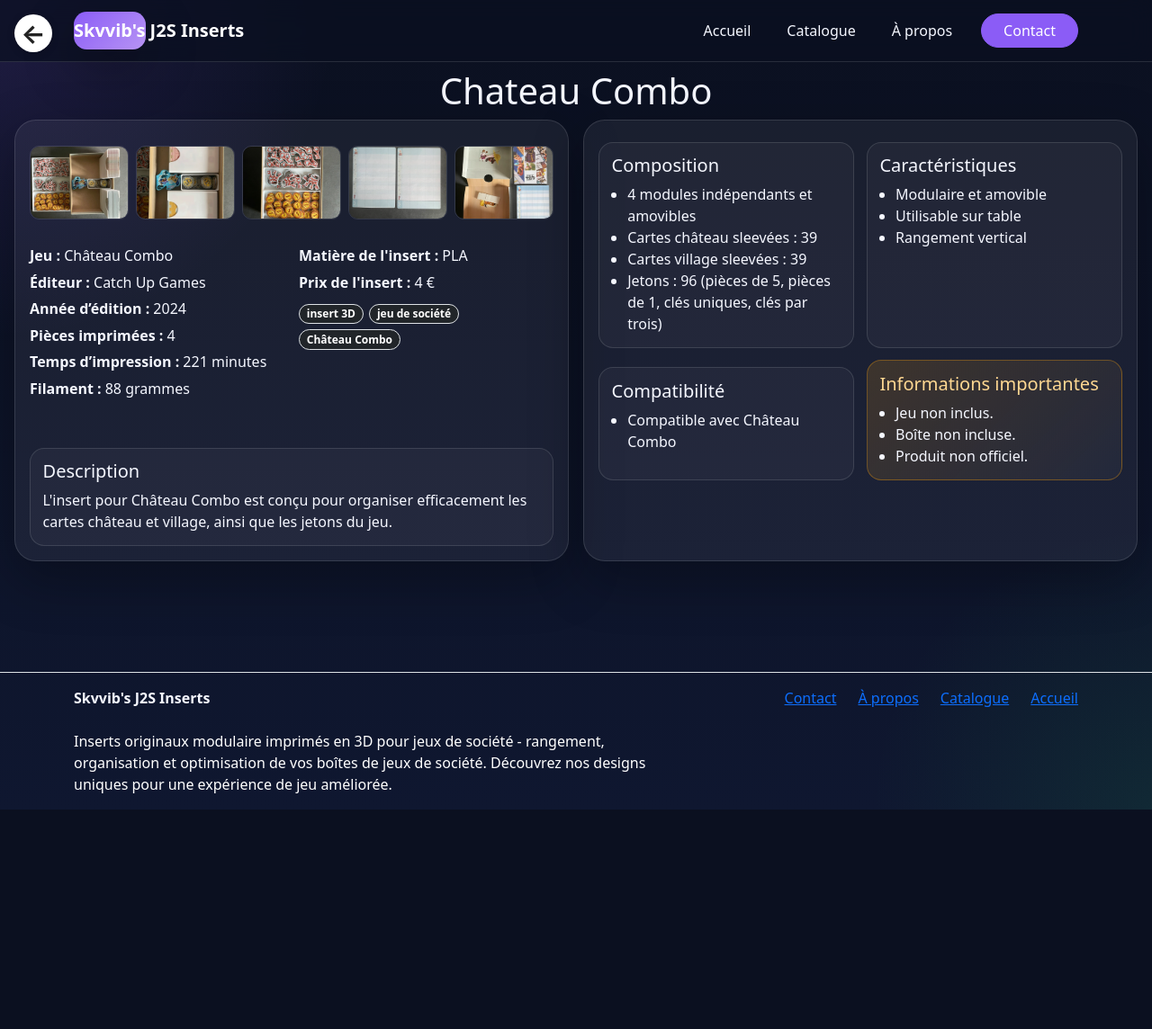
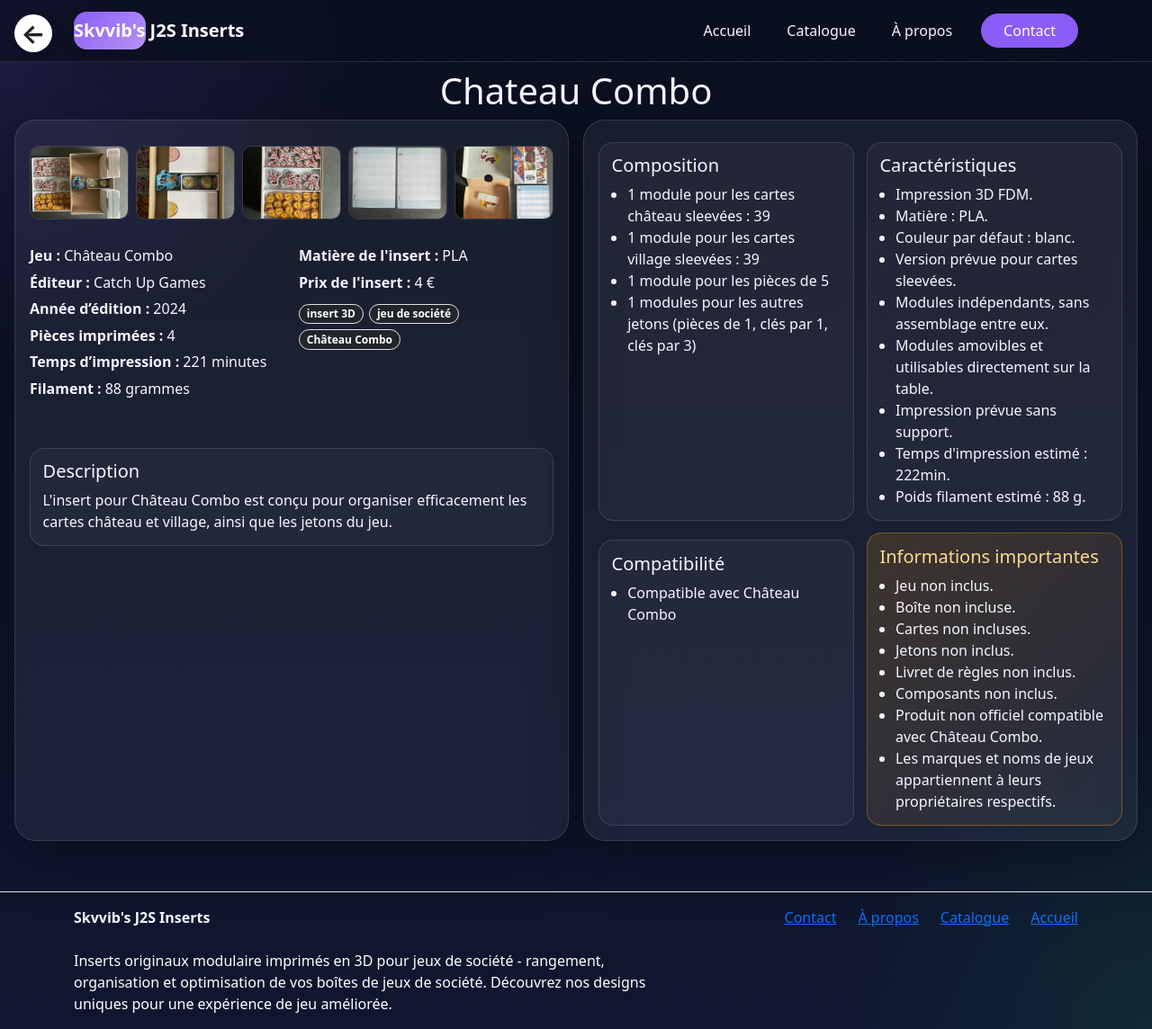
Before and after one commit to Skvvib-j2s/skvvib-j2s.github.io, a Jekyll site: the page built from _products/chateau-combo.md, in a window 1280 px wide. Shown: the whole page at 90% size. Built offline with Jekyll 4.4.1, drawn with Linux system fonts in a browser that asks for light colours; before the commit the page ends 900 px from its top, so only the background shows below that.

Commit message:
màj de chateau-combo.md

```diff
--- a/_products/chateau-combo.md
+++ b/_products/chateau-combo.md
@@ -1,37 +1,23 @@
 ---
 date_ajout: 2026-05-12
-
 jeu: "Château Combo"
-
 description: "Inserts modulaires pour Château Combo"
-
 categorie: "Insert de jeu de société"
-
 prix: 4
-
 materiau: "PLA"
-
 editeur: "Catch Up Games"
-
 annee_edition: "2024"
-
 pieces: 4
-
 temps_impression: "221 minutes"
-
 poids_filament: "88 grammes"
-
 image: "/assets/images/chateau-combo/01_preview.webp"
-
 gallery:
   - "/assets/images/chateau-combo/01_preview.webp"
   - "/assets/images/chateau-combo/02.webp"
   - "/assets/images/chateau-combo/03.webp"
   - "/assets/images/chateau-combo/04.webp"
   - "/assets/images/chateau-combo/05.webp"
-
 commande_url: "/contact/"
-
 tags:
   - "insert 3D"
   - "jeu de société"
@@ -41,15 +27,21 @@
   L'insert pour Château Combo est conçu pour organiser efficacement les cartes château et village, ainsi que les jetons du jeu.
 
 composition:
-  - "4 modules indépendants et amovibles"
-  - "Cartes château sleevées : 39"
-  - "Cartes village sleevées : 39"
-  - "Jetons : 96 (pièces de 5, pièces de 1, clés uniques, clés par trois)"
+  - "1 module pour les cartes château sleevées : 39"
+  - "1 module pour les cartes village sleevées : 39"
+  - "1 module pour les pièces de 5"
+  - "1 modules pour les autres jetons (pièces de 1, clés par 1, clés par 3)"
 
 caracteristiques:
-  - "Modulaire et amovible"
-  - "Utilisable sur table"
-  - "Rangement vertical"
+  - "Impression 3D FDM."
+  - "Matière : PLA."
+  - "Couleur par défaut : blanc."
+  - "Version prévue pour cartes sleevées."
+  - "Modules indépendants, sans assemblage entre eux."
+  - "Modules amovibles et utilisables directement sur la table."
+  - "Impression prévue sans support."
+  - "Temps d'impression estimé : 222min."
+  - "Poids filament estimé : 88 g."
 
 compatibilite:
   - "Compatible avec Château Combo"
@@ -57,5 +49,10 @@
 informations_importantes:
   - "Jeu non inclus."
   - "Boîte non incluse."
-  - "Produit non officiel."
+  - "Cartes non incluses."
+  - "Jetons non inclus."
+  - "Livret de règles non inclus."
+  - "Composants non inclus."
+  - "Produit non officiel compatible avec Château Combo."
+  - "Les marques et noms de jeux appartiennent à leurs propriétaires respectifs."
 ---
```
